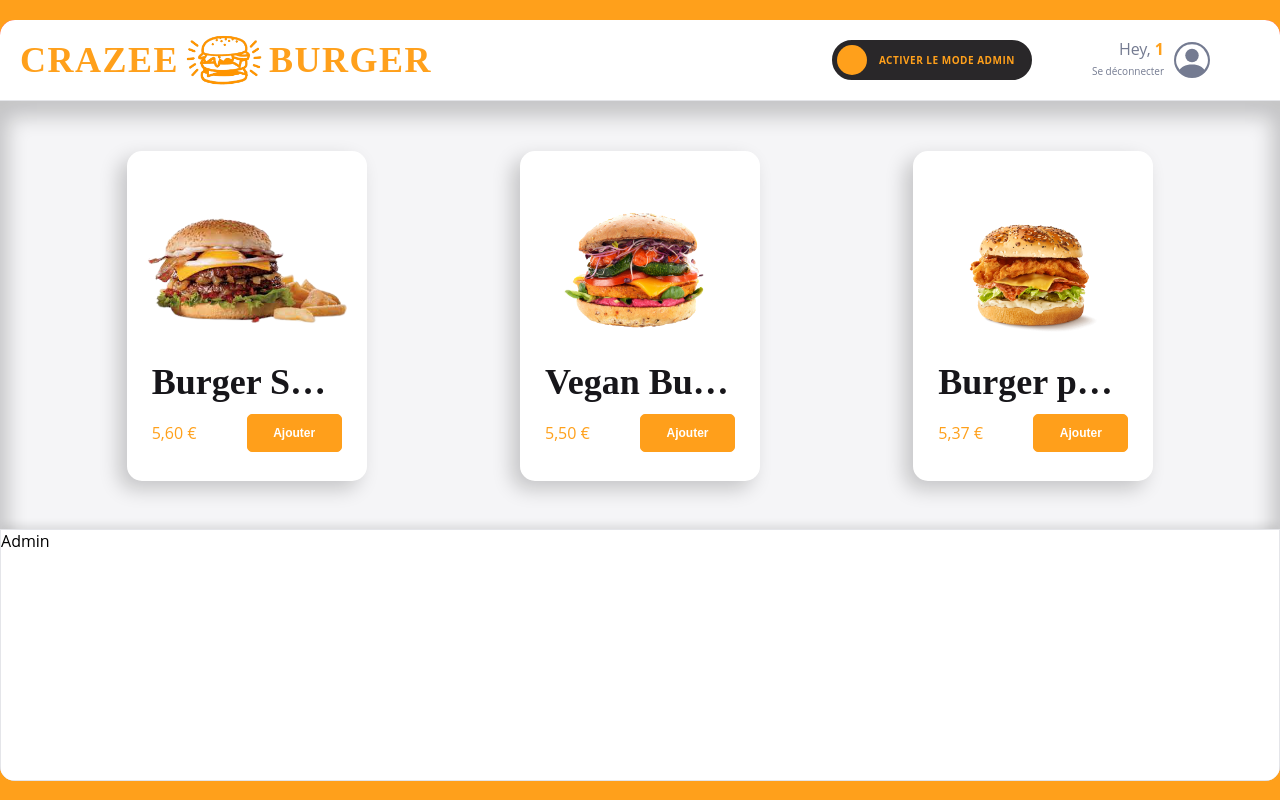
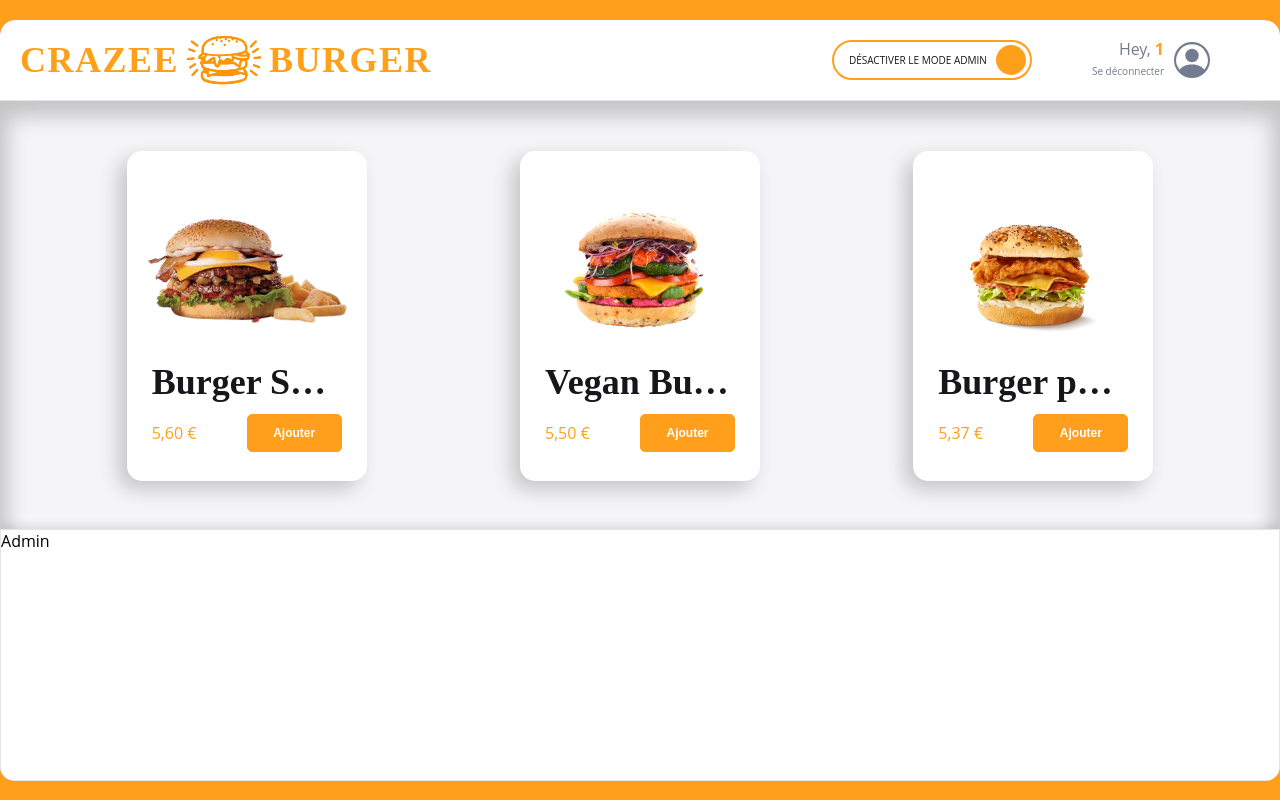
Before and after one commit to AzN-StaR27/crazee-burger, a React app: page /order/1 in a window 1280 px wide. Built offline with nearby package versions, Linux system fonts and the light colour scheme; grey boxes are pictures that could not be loaded; the HTML template or start-up script is replaced by a standard one.

Commit message:
💄 F07 : ADMIN > Add conditional rendering

```diff
--- a/src/components/pages/order/Main/Main.jsx
+++ b/src/components/pages/order/Main/Main.jsx
@@ -2,14 +2,18 @@
 import { theme } from "../../../../theme";
 import Menu from "./Menu";
 import Admin from "./Admin/Admin";
+import { useContext } from "react";
+import OrderContext from "../../../../context/OrderContext.jsx";
 
 export default function Main() {
+  const { isModeAdmin, setIsModeAdmin } = useContext(OrderContext);
+
   return (
     <MainStyled>
       {/* <div className="basket">Basket</div> */}
       <div className="menu-and-admin">
         <Menu />
-        <Admin />
+        {isModeAdmin && <Admin />}
       </div>
     </MainStyled>
   );
--- a/src/components/pages/order/Navbar/Navbar.jsx
+++ b/src/components/pages/order/Navbar/Navbar.jsx
@@ -3,11 +3,11 @@
 import Logo from "../../../reusable-ui/Logo.jsx";
 import { theme } from "../../../../theme/index.js";
 import { refreshPage } from "../../../../utils/window.jsx";
-export default function Navbar({ username }) {
+export default function Navbar() {
   return (
     <NavbarStyled>
       <Logo className={"logo-order-page"} onClick={refreshPage} />
-      <NavbarRightSide username={username} />
+      <NavbarRightSide />
     </NavbarStyled>
   );
 }
--- a/src/components/pages/order/Navbar/NavbarRightSide.jsx
+++ b/src/components/pages/order/Navbar/NavbarRightSide.jsx
@@ -1,13 +1,13 @@
 import styled from "styled-components";
 import Profile from "./Profile";
 import ToggleButton from "../../../reusable-ui/ToggleButton";
-import { theme } from "../../../../theme";
-import { useState } from "react";
+import { useContext } from "react";
 import { toast } from "react-toastify";
 import ToastAdmin from "./ToastAdmin";
+import OrderContext from "../../../../context/OrderContext";
 
-export default function NavbarRightSide({ username }) {
-  const [isModeAdmin, setIsModeAdmin] = useState(false);
+export default function NavbarRightSide() {
+  const { isModeAdmin, setIsModeAdmin } = useContext(OrderContext);
 
   const displayToastNotification = () => {
     if (!isModeAdmin) {
@@ -29,11 +29,12 @@
   return (
     <NavbarRightSideStyled>
       <ToggleButton
+        isChecked={isModeAdmin}
         labelIfUnchecked="ACTIVER LE MODE ADMIN"
         labelIfChecked="DÉSACTIVER LE MODE ADMIN"
         onToggle={displayToastNotification}
       />
-      <Profile username={username} />
+      <Profile />
       <ToastAdmin />
     </NavbarRightSideStyled>
   );
--- a/src/components/pages/order/Navbar/Profile.jsx
+++ b/src/components/pages/order/Navbar/Profile.jsx
@@ -1,9 +1,11 @@
 import { BsPersonCircle } from "react-icons/bs";
-import { Link } from "react-router-dom";
+import { Link, useParams } from "react-router-dom";
 import styled from "styled-components";
 import { theme } from "../../../../theme";
 
-export default function Profile({ username }) {
+export default function Profile() {
+  const { username } = useParams();
+
   return (
     <ProfileStyled>
       <div className="info">
--- a/src/components/pages/order/OrderPage.jsx
+++ b/src/components/pages/order/OrderPage.jsx
@@ -3,22 +3,29 @@
 import Navbar from "./Navbar/Navbar";
 import Main from "./Main/Main";
 import { theme } from "../../../theme";
+import OrderContext from "../../../context/OrderContext.jsx";
+import { useState } from "react";
 
 export default function OrderPage() {
   //state
 
-  const { username } = useParams();
+  const [isModeAdmin, setIsModeAdmin] = useState(true);
 
   //comportement
 
+  const orderContextValue = { isModeAdmin, setIsModeAdmin };
+  //On a pas besoin d'écrire isModeAdmin: isModeAdmin quand les "noms" sont les mêmes
+
   //affichage
   return (
-    <OrderPageStyled>
-      <div className="container">
-        <Navbar username={username} />
-        <Main />
-      </div>
-    </OrderPageStyled>
+    <OrderContext.Provider value={orderContextValue}>
+      <OrderPageStyled>
+        <div className="container">
+          <Navbar />
+          <Main />
+        </div>
+      </OrderPageStyled>
+    </OrderContext.Provider>
   );
 }
 
--- /dev/null
+++ b/src/context/OrderContext.jsx
@@ -0,0 +1,6 @@
+import { createContext } from "react";
+
+export default createContext({
+  isModeAdmin: false,
+  setIsModeAdmin: () => {},
+});
```
